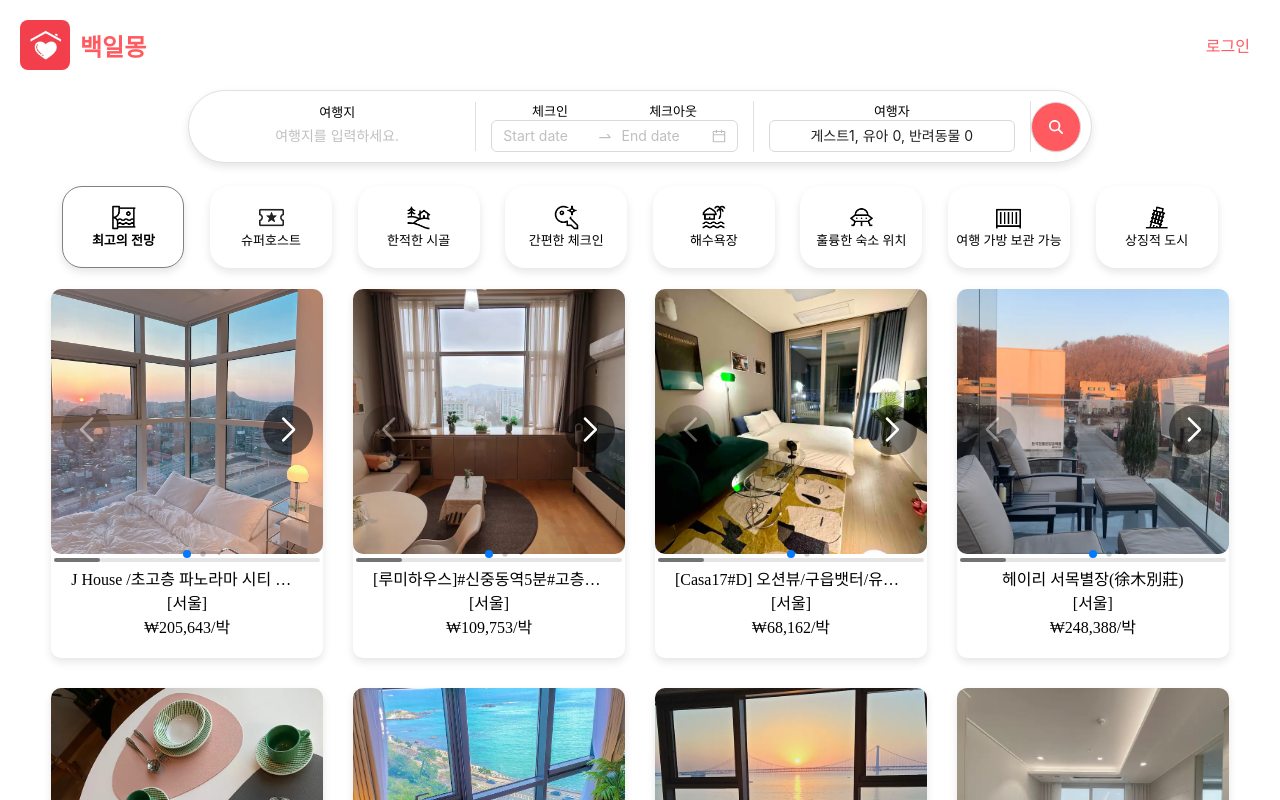
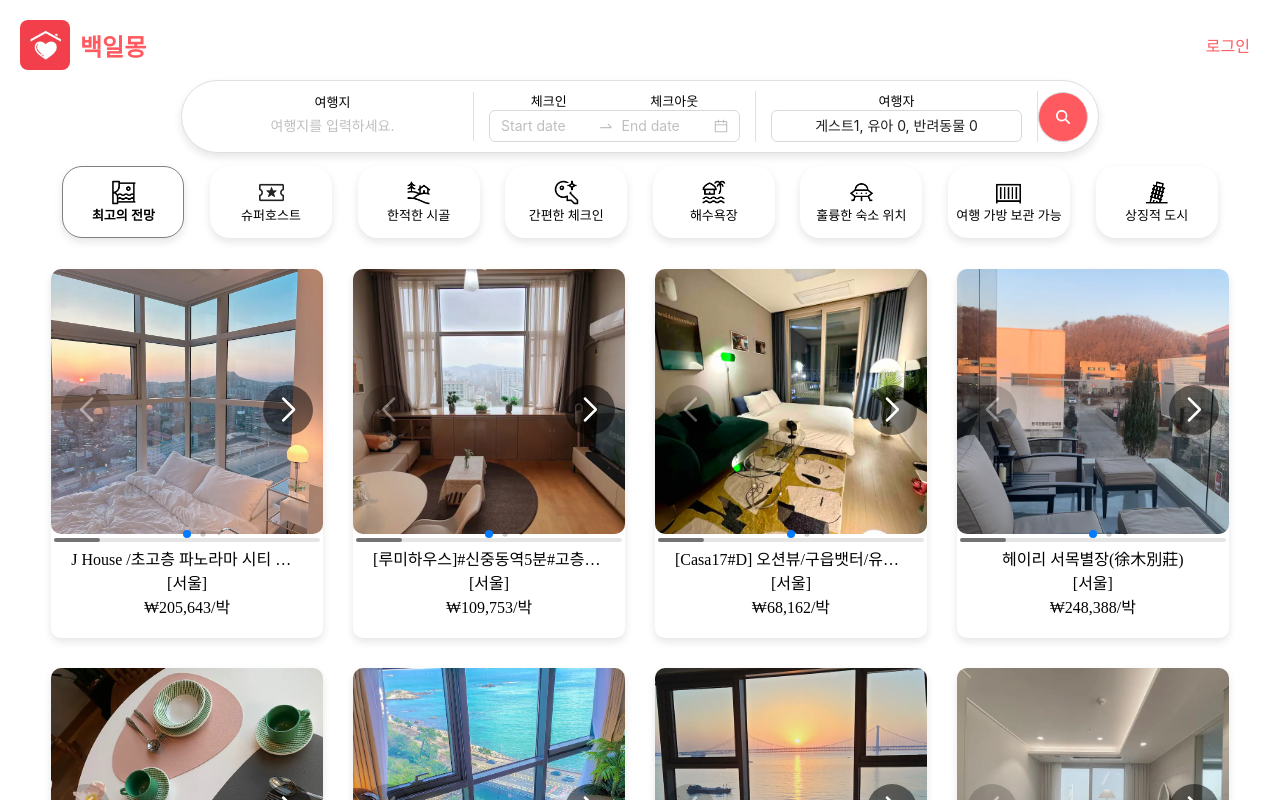
Before and after one commit to jiheechai/DayDream, a Next.js app in the folder daydream/: page / in a window 1280 px wide. Shown: the top 800 px of the page. Built offline with nearby package versions, Linux system fonts and the light colour scheme.

Commit message:
헤더 인원수 팝업 버그 해결. filter header에 포함하기 전.

```diff
--- a/daydream/src/components/FilterComponent/styled.ts
+++ b/daydream/src/components/FilterComponent/styled.ts
@@ -21,7 +21,7 @@ export const FilterComponentStyled = styled.div`
       margin: 1%;
       text-align: center;
       width: 120px;
-      height: 80px;
+      height: 70px;
       /* width: 9%;
       height: 60px; */
       transition: all 0.2s ease;
--- a/daydream/src/features/Header/MNav/index.tsx
+++ b/daydream/src/features/Header/MNav/index.tsx
@@ -1,5 +1,4 @@
 import Place from "../Nav/Place/place";
-
 import Date from "../Nav/Date/date";
 import People from "../Nav/People/people";
 import { MNavStyled } from "./styled";
@@ -8,6 +7,7 @@ import { Dayjs } from "dayjs";
 import { Button } from "antd";
 import { FontAwesomeIcon } from "@fortawesome/react-fontawesome";
 import close from "@/assets/image/close.png";
+import { useState } from "react";
 interface dataProps {
   place: any;
   setPlace: any;
@@ -20,8 +20,6 @@ interface dataProps {
   setSelectedDays: any;
   rangePickerRef: any;
   defaultRangeValue: any;
-  isGuestSelectorVisible: boolean;
-  setIsGuestSelectorVisible: any;
   peopleNum: number;
   adultCount: number;
   childCount: number;
@@ -46,8 +44,6 @@ const MNav = ({
   setSelectedDays,
   rangePickerRef,
   defaultRangeValue,
-  isGuestSelectorVisible,
-  setIsGuestSelectorVisible,
   peopleNum,
   adultCount,
   childCount,
@@ -59,6 +55,7 @@ const MNav = ({
   isOpen,
   MhandleSearch,
 }: dataProps) => {
+  const [isGuestSelectorVisible, setIsGuestSelectorVisible] = useState(false);
   return (
     <MNavStyled>
       <div className={`MnavBox ${open ? "open" : ""}`}>
--- a/daydream/src/features/Header/Nav/People/people.tsx
+++ b/daydream/src/features/Header/Nav/People/people.tsx
@@ -51,7 +51,7 @@ const People = ({
 
   return (
     <PeopleStyledComponent>
-      <div className="people">여행자</div>
+      여행자
       <Input
         defaultValue="게스트 추가"
         className="peoplenum"
@@ -60,6 +60,7 @@ const People = ({
         readOnly
       />
       {/* 인원 조절 팝업  */}
+      <div className="pickPopup">
         {isGuestSelectorVisible && (
           <div className="selectPeoplenumBox">
             <div className="guestRow">
@@ -91,6 +92,7 @@ const People = ({
             </div>
           </div>
         )}
+      </div>
     </PeopleStyledComponent>
   );
 };
--- a/daydream/src/features/Header/Nav/People/styled.ts
+++ b/daydream/src/features/Header/Nav/People/styled.ts
@@ -1,20 +1,18 @@
 import styled from "styled-components";
 
 export const PeopleStyledComponent = styled.div`
-  display: flex;
-  flex-direction: column;
-  justify-content: center;
-  border-right: none;
   .peoplenum {
-    width: 100%;
     text-align: center;
+    position: relative;
     &:hover {
       cursor: pointer;
     }
   }
+
+  .pickPopup {
     .selectPeoplenumBox {
+      position: absolute;
       font-size: medium;
-    position: absolute;
       top: 75px;
       right: 0%;
       background-color: #ffffff;
@@ -68,4 +66,5 @@ export const PeopleStyledComponent = styled.div`
         }
       }
     }
+  }
 `;
--- a/daydream/src/features/Header/Nav/index.tsx
+++ b/daydream/src/features/Header/Nav/index.tsx
@@ -6,6 +6,7 @@ import { Button } from "antd";
 import { FontAwesomeIcon } from "@fortawesome/react-fontawesome";
 import { faMagnifyingGlass } from "@fortawesome/free-solid-svg-icons";
 import { NavStyled } from "./styled";
+import { useState } from "react";
 interface dataProps {
   place: any;
   setPlace: any;
@@ -18,8 +19,6 @@ interface dataProps {
   setSelectedDays: any;
   rangePickerRef: any;
   defaultRangeValue: any;
-  isGuestSelectorVisible: boolean;
-  setIsGuestSelectorVisible: any;
   peopleNum: number;
   adultCount: number;
   childCount: number;
@@ -41,8 +40,6 @@ const Nav = ({
   setSelectedDays,
   rangePickerRef,
   defaultRangeValue,
-  isGuestSelectorVisible,
-  setIsGuestSelectorVisible,
   peopleNum,
   adultCount,
   childCount,
@@ -52,6 +49,7 @@ const Nav = ({
   incrementCount,
   handleSearch,
 }: dataProps) => {
+  const [isGuestSelectorVisible, setIsGuestSelectorVisible] = useState(false);
   return (
     <NavStyled>
       <div className="navBox">
--- a/daydream/src/features/Header/Nav/styled.ts
+++ b/daydream/src/features/Header/Nav/styled.ts
@@ -51,5 +51,6 @@ export const NavStyled = styled.div`
     }
   }
   @media (max-width: 768px) {
+    display: none;
   }
 `;
--- a/daydream/src/features/Header/index.tsx
+++ b/daydream/src/features/Header/index.tsx
@@ -36,7 +36,7 @@ const Header = () => {
   const [selectedDays, setSelectedDays] = useState<number>(0);
 
   //people 컴포넌트.
-  const [isGuestSelectorVisible, setIsGuestSelectorVisible] = useState(false);
+
   const [peopleNum, setPeopleNum] = useState(1);
   const [adultCount, setAdultCount] = useState(1);
   const [childCount, setChildCount] = useState(0);
@@ -169,7 +169,7 @@ const Header = () => {
           </div>
 
           {/* pc navbar 컴포넌트 */}
-          <div className="desktopNavBox">
+          {/* <div className="desktopNavBox"> */}
           <Nav
             place={place}
             setPlace={setPlace}
@@ -182,8 +182,6 @@ const Header = () => {
             setSelectedDays={setSelectedDays}
             rangePickerRef={rangePickerRef}
             defaultRangeValue={defaultRangeValue}
-              isGuestSelectorVisible={isGuestSelectorVisible}
-              setIsGuestSelectorVisible={setIsGuestSelectorVisible}
             peopleNum={peopleNum}
             adultCount={adultCount}
             childCount={childCount}
@@ -194,7 +192,7 @@ const Header = () => {
             handleSearch={handleSearch}
           />
         </div>
-        </div>
+        {/* </div> */}
       </HeaderStyled>
 
       {/* filter */}
@@ -212,8 +210,6 @@ const Header = () => {
         setSelectedDays={setSelectedDays}
         rangePickerRef={rangePickerRef}
         defaultRangeValue={defaultRangeValue}
-        isGuestSelectorVisible={isGuestSelectorVisible}
-        setIsGuestSelectorVisible={setIsGuestSelectorVisible}
         peopleNum={peopleNum}
         adultCount={adultCount}
         childCount={childCount}
--- a/daydream/src/features/Header/styled.ts
+++ b/daydream/src/features/Header/styled.ts
@@ -45,7 +45,7 @@ export const HeaderStyled = styled.div`
       }
     }
     .desktopNavBox {
-      padding: 10px;
+      /* padding: 10px; */
     }
   }
 
@@ -77,9 +77,6 @@ export const HeaderStyled = styled.div`
           }
         }
       }
-      .desktopNavBox {
-        display: none;
-      }
     }
   }
 
--- a/daydream/src/features/MainPage/styled.ts
+++ b/daydream/src/features/MainPage/styled.ts
@@ -1,7 +1,7 @@
 import styled from "styled-components";
 
 export const MainPageStyledComponent = styled.div`
-  padding-top: 173px;
+  padding-top: 153px;
   width: 100%;
   /* height: 100%; */
   @media (max-width: 768px) {
```
Lines whose indentation alone changed are shown as unchanged.
